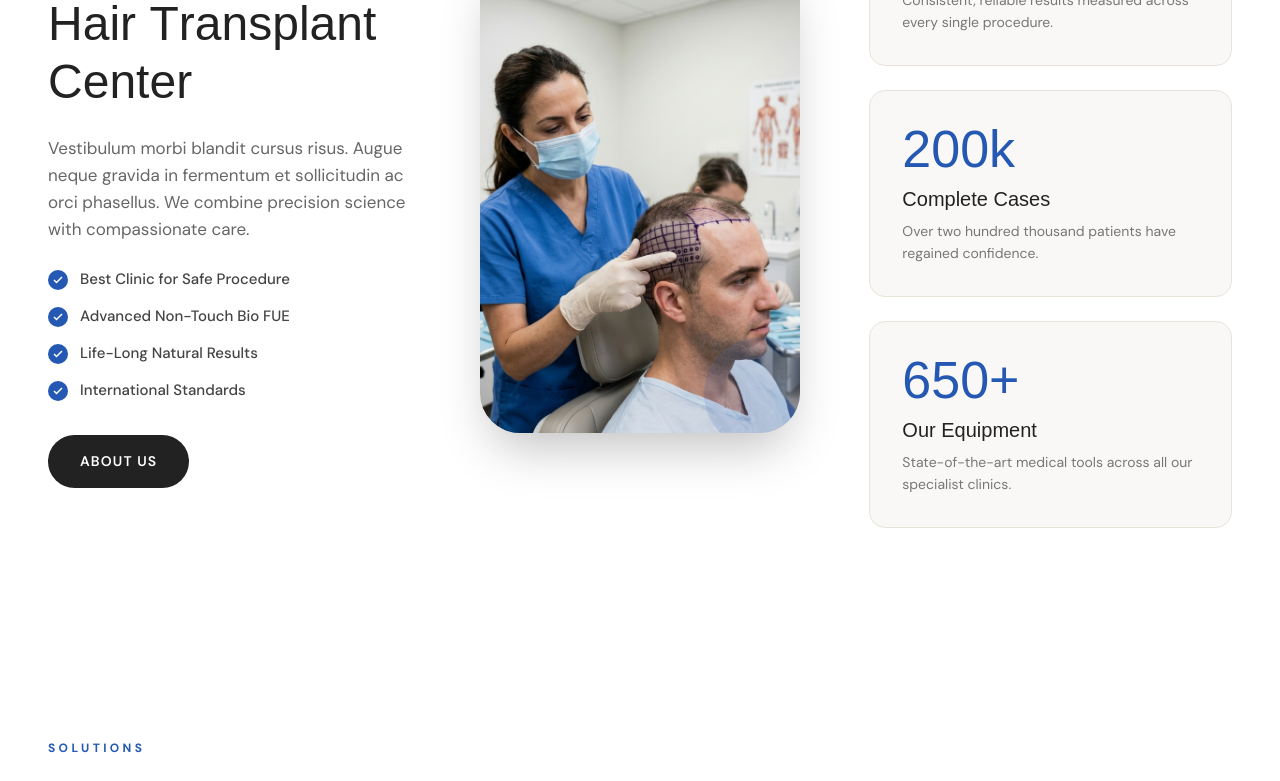
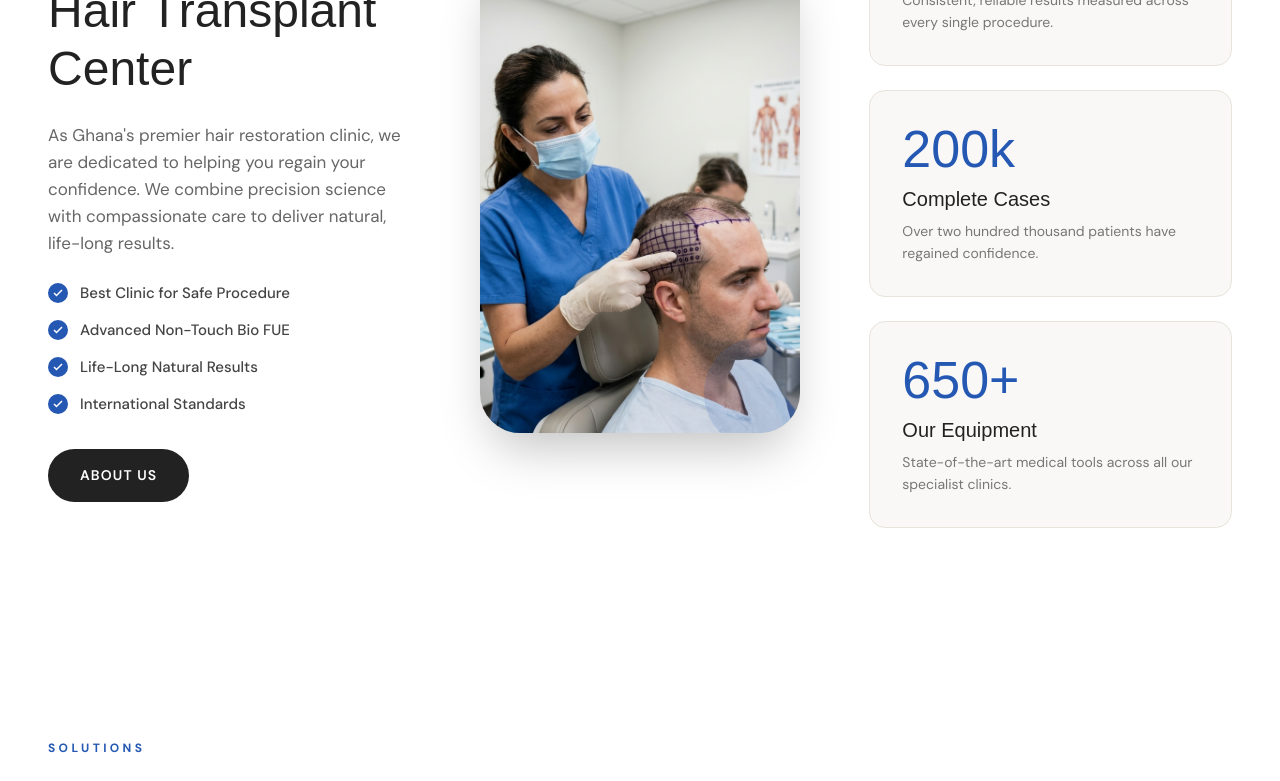
Before and after one commit to dominicnaatey/hair-transplant, a Next.js app: page / in a window 1280 px wide. Shown: the part 1320-2101 px from the top of the page. Built offline with nearby package versions, Linux system fonts and the light colour scheme; a web font is replaced by a local one.

Commit message:
chore: replace placeholder filler text with relevant brand and service copy across site components

```diff
--- a/app/results/[slug]/page.tsx
+++ b/app/results/[slug]/page.tsx
@@ -50,10 +50,10 @@ export default async function ResultDetailPage({ params }: { params: Promise<{ s
                 Project Overview
               </h2>
               <p className="text-[#555] leading-relaxed mb-8 text-lg">
-                Vestibulum morbi blandit cursus risus. Augue neque gravida in fermentum et sollicitudin ac orci phasellus. Massa massa ultricies mi quis hendrerit. Vestibulum morbi blandit cursus risus. Augue neque gravida in fermentum et sollicitudin ac orci phasellus.
+                This case study highlights our approach to restoring a natural, dense hairline for patients experiencing advanced stages of androgenetic alopecia. Our primary goal was to achieve maximum coverage while maintaining a completely undetectable transition between the native hair and the transplanted grafts.
               </p>
               <p className="text-[#555] leading-relaxed mb-12 text-lg">
-                Massa massa ultricies mi quis hendrerit. Vestibulum morbi blandit cursus risus. Augue neque gravida in fermentum et sollicitudin ac orci phasellus.
+                The patient underwent a comprehensive consultation at our Ghana clinic, where our specialists mapped out a personalized restoration strategy utilizing the latest in FUE technology to ensure optimal graft survival and rapid recovery.
               </p>
 
               <div className="grid grid-cols-1 md:grid-cols-2 gap-6 mb-12">
@@ -87,7 +87,7 @@ export default async function ResultDetailPage({ params }: { params: Promise<{ s
                 The Challenge & Solution
               </h3>
               <p className="text-[#555] leading-relaxed mb-8 text-lg">
-                Augue neque gravida in fermentum et sollicitudin ac orci phasellus. Massa massa ultricies mi quis hendrerit. Vestibulum morbi blandit cursus risus. Augue neque gravida in fermentum et sollicitudin ac orci phasellus.
+                The main challenge was the limited donor area relative to the extensive thinning on the crown and frontal regions. Our solution involved a meticulously planned extraction process, preserving the donor zone's density while strategically placing grafts to create the illusion of overall thickness.
               </p>
 
               <ul className="space-y-4 mb-12">
--- a/components/Footer.tsx
+++ b/components/Footer.tsx
@@ -32,8 +32,8 @@ export default function Footer() {
               </span>
             </div>
             <p style={{ fontSize: 15, lineHeight: '26px', maxWidth: 340, marginBottom: 24 }}>
-              Vestibulum morbi blandit cursus risus. Augue neque gravida in fermentum et sollicitudin.
-              We restore confidence through precision and care.
+              Hairise is Ghana's leading hair transplant and restoration center.
+              We restore confidence through precision, innovation, and care.
             </p>
             {/* Social icons */}
             <div className="flex gap-3">
--- a/components/SolutionsSection.tsx
+++ b/components/SolutionsSection.tsx
@@ -7,7 +7,7 @@ import Image from 'next/image';
 const steps = [
   {
     title: 'Hair Loss Solutions',
-    body: 'Vestibulum morbi blandit cursus risus. Augue neque gravida in fermentum et sollicitudin ac orci phasellus. Massa massa ultricies mi quis hendrerit.',
+    body: 'We provide comprehensive diagnostics to uncover the root cause of your hair loss. Our specialized treatments in Ghana are tailored to restore your hair naturally.',
     col1Title: 'Hairgrowth Cycle',
     col1Items: ['Affordable Prices', 'Advanced Techniques'],
     col2Title: 'Types Of Hair Loss',
@@ -16,7 +16,7 @@ const steps = [
   },
   {
     title: 'Amazing Results, Every Time',
-    body: 'Vestibulum morbi blandit cursus risus. Augue neque gravida in fermentum et sollicitudin ac orci phasellus. Massa massa ultricies mi quis hendrerit.',
+    body: 'Experience the transformative power of our state-of-the-art procedures. We ensure maximum graft survival and minimal downtime for all our patients.',
     col1Title: 'FUE Technique',
     col1Items: ['Painless Extraction', 'Minimal Scarring'],
     col2Title: 'Recovery & Growth',
@@ -25,7 +25,7 @@ const steps = [
   },
   {
     title: 'Natural Looking Results',
-    body: 'Vestibulum morbi blandit cursus risus. Augue neque gravida in fermentum et sollicitudin ac orci phasellus. Massa massa ultricies mi quis hendrerit.',
+    body: 'Our surgeons artfully design hairlines that complement your facial structure. The result is a seamless, natural look that lasts a lifetime.',
     col1Title: 'Follicle Placement',
     col1Items: ['Hairline Design', 'Density Control'],
     col2Title: 'Post-Op Care',
--- a/components/TestimonialSection.tsx
+++ b/components/TestimonialSection.tsx
@@ -10,7 +10,7 @@ import { section } from 'framer-motion/client';
 
 const testimonials = [
   {
-    quote: "Vestibulum morbi blandit cursus risus. Augue neque gravida in fermentum et sollicitudin ac orci phasellus. Massa massa ultricies mi quis hendrerit Vestibulum morbi blandit cursus risus.",
+    quote: "My experience at Hairise was outstanding. The attention to detail and personalized care from the doctors made me feel completely at ease throughout the entire process.",
     name: 'Simon Amour',
     role: 'Technical Director',
     avatar: '/images/testimonial_avatar_1.png',
@@ -39,8 +39,8 @@ const features = [
         <path d="M32 8c-8.84 0-16 7.16-16 16 0 5.2 2.48 9.8 6.32 12.7L19.5 52h25l-2.82-15.3C45.52 33.8 48 29.2 48 24c0-8.84-7.16-16-16-16zm0 6a10 10 0 11-.001 20.001A10 10 0 0132 14z" />
       </svg>
     ),
-    title: 'Hair Loss Medication',
-    desc: 'Vestibulum morbi blandit cursus risus. Augue neque gravida in fermentum et sollicitudin ac orci phasellus.',
+    title: 'Modern Clinic Facilities',
+    desc: 'Our state-of-the-art clinic in Ghana is equipped with the latest technology for precise and comfortable treatments.',
   },
   {
     icon: (
@@ -49,8 +49,8 @@ const features = [
         <circle cx="32" cy="32" r="4" />
       </svg>
     ),
-    title: 'Advanced Dandruff Treatment',
-    desc: 'Vestibulum morbi blandit cursus risus. Augue neque gravida in fermentum et sollicitudin ac orci phasellus.',
+    title: 'Expert Medical Team',
+    desc: 'Our highly trained professionals ensure that every step of your hair restoration journey meets international standards.',
   },
 ];
 
--- a/components/WelcomeSection.tsx
+++ b/components/WelcomeSection.tsx
@@ -31,8 +31,7 @@ export default function WelcomeSection() {
             </div>
 
             <p className="mb-6" style={{ color: '#666', fontSize: 17, lineHeight: '27px' }}>
-              Vestibulum morbi blandit cursus risus. Augue neque gravida in fermentum et
-              sollicitudin ac orci phasellus. We combine precision science with compassionate care.
+              As Ghana's premier hair restoration clinic, we are dedicated to helping you regain your confidence. We combine precision science with compassionate care to deliver natural, life-long results.
             </p>
 
             <ul className="mb-8 space-y-3">
```
